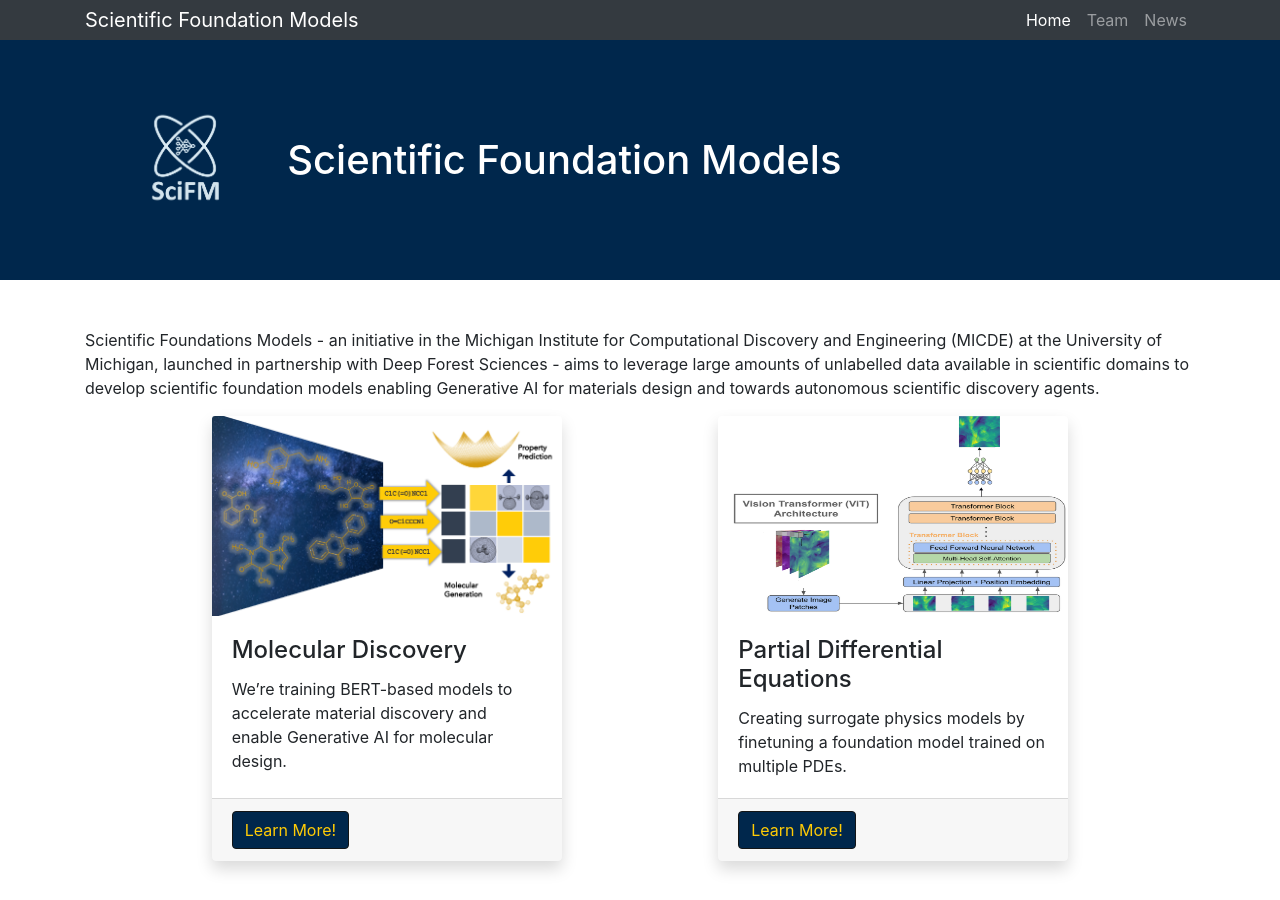
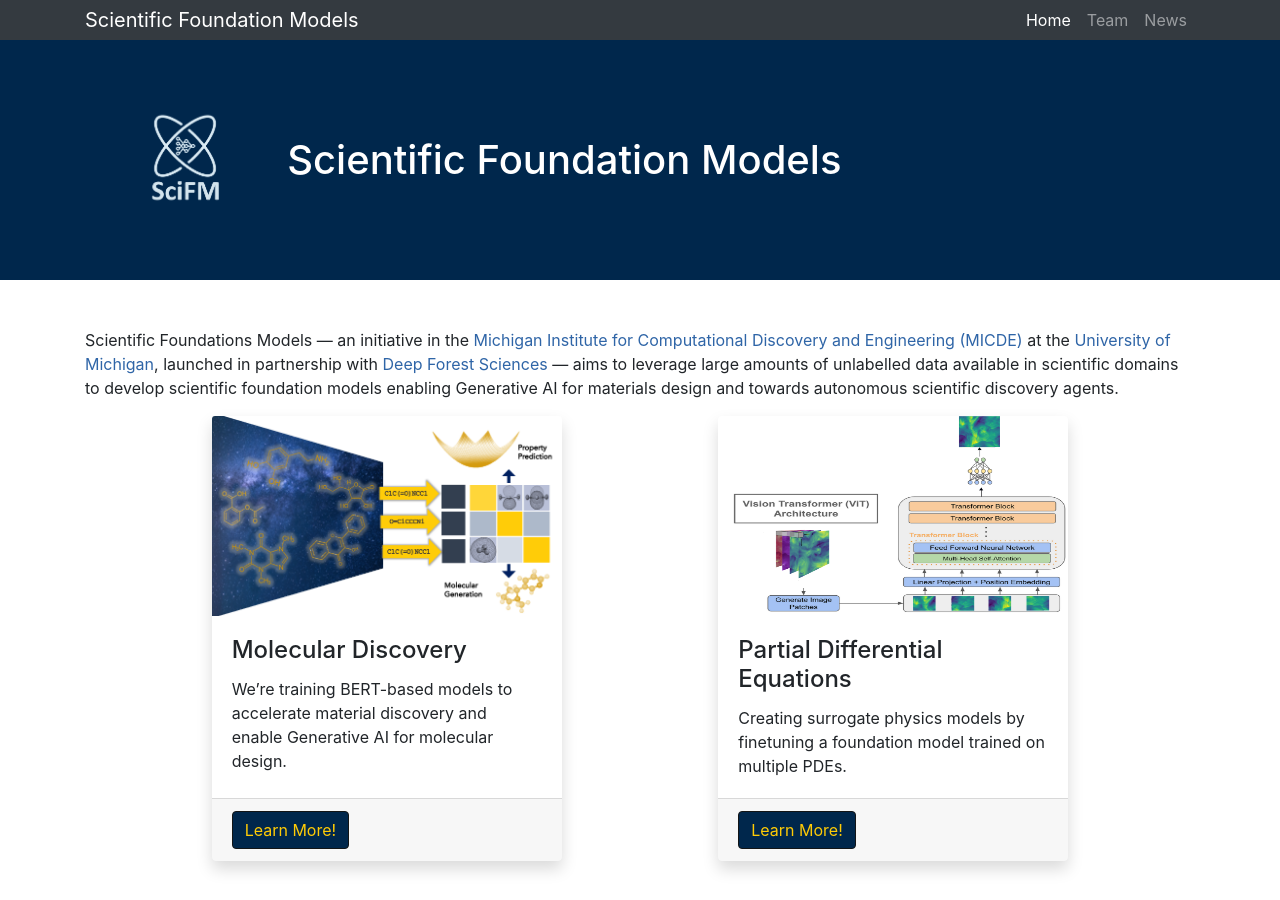
Before and after one commit to scifm/scifm.github.io, a Jekyll site: the page built from index.md, in a window 1280 px wide and 900 px high. Built offline with Jekyll 4.4.1, drawn with Linux system fonts in a browser that asks for light colours; nearby versions of some CDN libraries; some of the changed lines change nothing that is shown.

Commit message:
add links to intro

```diff
--- a/index.md
+++ b/index.md
@@ -3,4 +3,7 @@
 layout: home
 ---
 
-Scientific Foundations Models - an initiative in the Michigan Institute for Computational Discovery and Engineering (MICDE) at the University of Michigan, launched in partnership with Deep Forest Sciences - aims to leverage large amounts of unlabelled data available in scientific domains to develop scientific foundation models enabling Generative AI for materials design and towards autonomous scientific discovery agents.
+Scientific Foundations Models --- an initiative in the [Michigan Institute for Computational Discovery and Engineering (MICDE)][micde] at the [University of Michigan](https://umich.edu), launched in partnership with [Deep Forest Sciences][DFS] --- aims to leverage large amounts of unlabelled data available in scientific domains to develop scientific foundation models enabling Generative AI for materials design and towards autonomous scientific discovery agents.
+
+[micde]: https://micde.umich.edu
+[DFS]: https://deepforestsci.com
```
